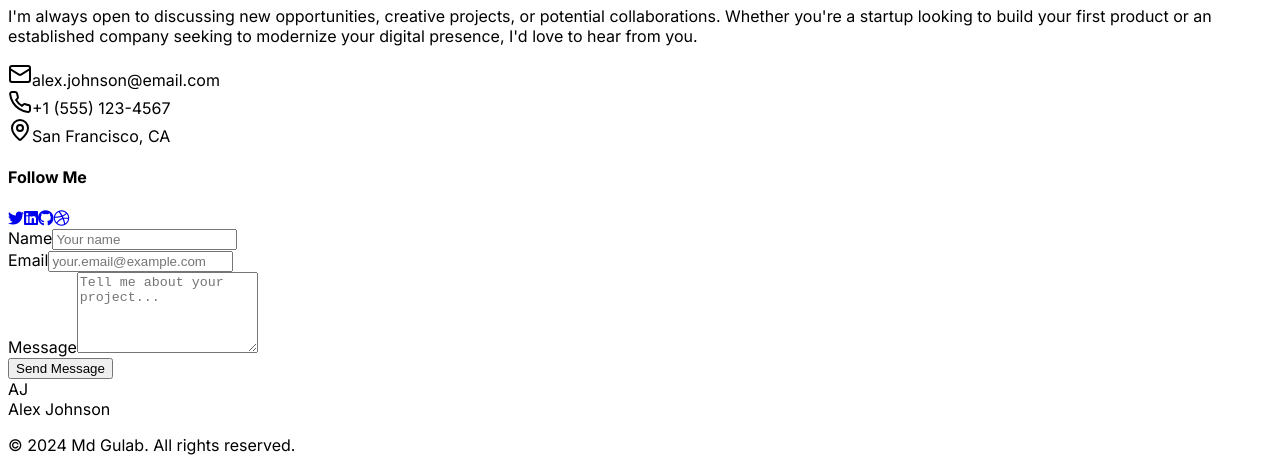
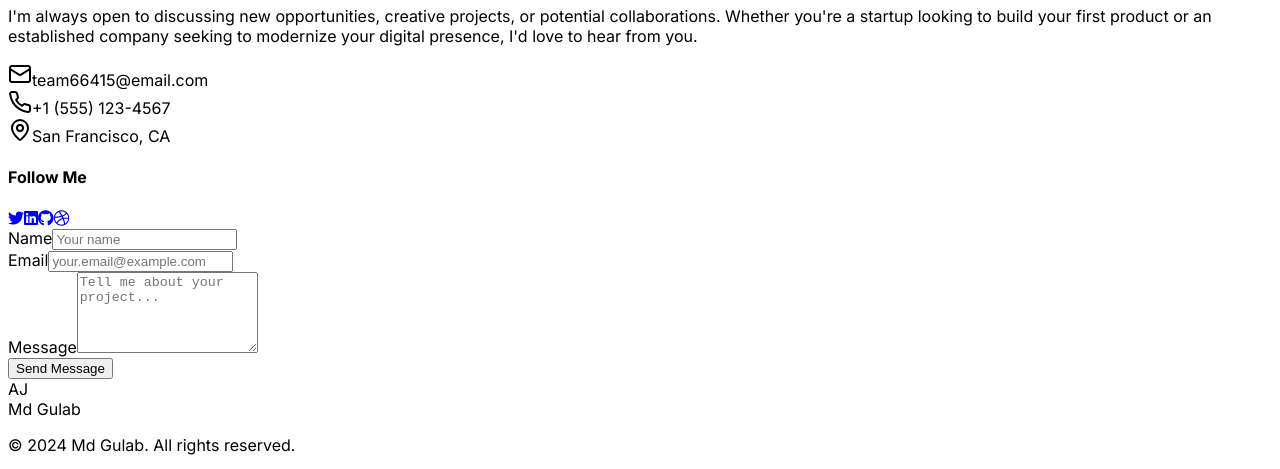
Before and after one commit to Mdgulab0786/my-portfollio, a React (Vite) app in the folder client/: page / in a window 1280 px wide. Shown: the part 4394-4863 px from the top of the page. Built offline with nearby package versions, Linux system fonts and the light colour scheme.

Commit message:
Updated content

```diff
--- a/client/src/components/contact-section.tsx
+++ b/client/src/components/contact-section.tsx
@@ -94,7 +94,7 @@ const ContactSection = () => {
             <div className="space-y-4">
               <div className="flex items-center">
                 <Mail className="text-blue-600 dark:text-blue-400 w-5 h-5 mr-4" />
-                <span className="text-slate-700 dark:text-slate-300">alex.johnson@email.com</span>
+                <span className="text-slate-700 dark:text-slate-300">team66415@email.com</span>
               </div>
               <div className="flex items-center">
                 <Phone className="text-blue-600 dark:text-blue-400 w-5 h-5 mr-4" />
--- a/client/src/components/footer.tsx
+++ b/client/src/components/footer.tsx
@@ -15,7 +15,7 @@ const Footer = () => {
               <div className="w-8 h-8 bg-gradient-to-r from-blue-500 to-indigo-600 rounded-lg flex items-center justify-center">
                 <span className="text-white font-bold">AJ</span>
               </div>
-              <span className="text-xl font-bold">Alex Johnson</span>
+              <span className="text-xl font-bold">Md Gulab</span>
             </div>
             <p className="text-slate-400">© 2024 Md Gulab. All rights reserved.</p>
           </div>
```
